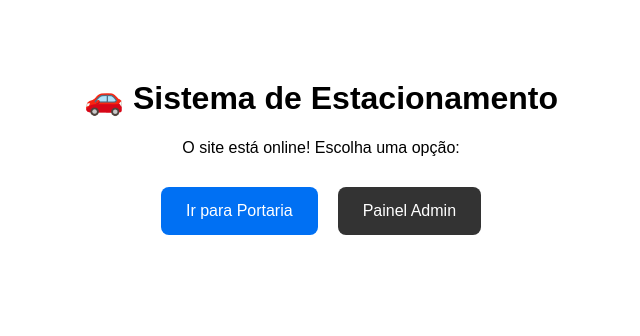
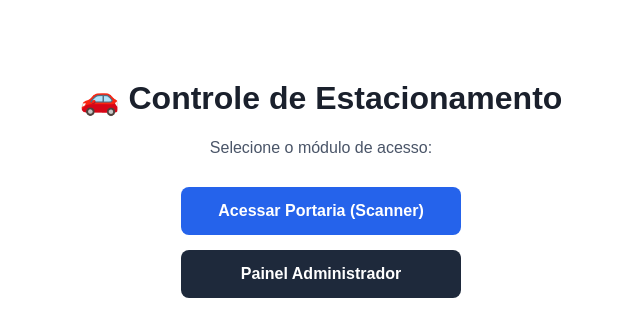
Before and after one commit to valdirsantos-netizen/ESTACIONAMENTO-ACESSO, a Next.js app: page / in a window 1280 px wide. Shown: the top 336 px of the page, without its empty margins (319-959 px from the left). Built offline with nearby package versions, Linux system fonts and the light colour scheme.

Commit message:
Update page.js

```diff
--- a/app/page.js
+++ b/app/page.js
@@ -1,11 +1,15 @@
 export default function Home() {
   return (
     <div style={{ padding: '50px', textAlign: 'center', fontFamily: 'sans-serif' }}>
-      <h1>🚗 Sistema de Estacionamento</h1>
-      <p>O site está online! Escolha uma opção:</p>
-      <div style={{ marginTop: '20px' }}>
-        <a href="/portaria" style={{ margin: '10px', display: 'inline-block', padding: '15px 25px', background: '#0070f3', color: 'white', borderRadius: '8px', textDecoration: 'none' }}>Ir para Portaria</a>
-        <a href="/admin" style={{ margin: '10px', display: 'inline-block', padding: '15px 25px', background: '#333', color: 'white', borderRadius: '8px', textDecoration: 'none' }}>Painel Admin</a>
+      <h1 style={{ color: '#1a202c' }}>🚗 Controle de Estacionamento</h1>
+      <p style={{ color: '#4a5568' }}>Selecione o módulo de acesso:</p>
+      <div style={{ marginTop: '30px', display: 'flex', flexDirection: 'column', gap: '15px', alignItems: 'center' }}>
+        <a href="/portaria" style={{ width: '250px', padding: '15px', background: '#2563eb', color: 'white', borderRadius: '8px', textDecoration: 'none', fontWeight: 'bold' }}>
+          Acessar Portaria (Scanner)
+        </a>
+        <a href="/admin" style={{ width: '250px', padding: '15px', background: '#1e293b', color: 'white', borderRadius: '8px', textDecoration: 'none', fontWeight: 'bold' }}>
+          Painel Administrador
+        </a>
       </div>
     </div>
   )
```
